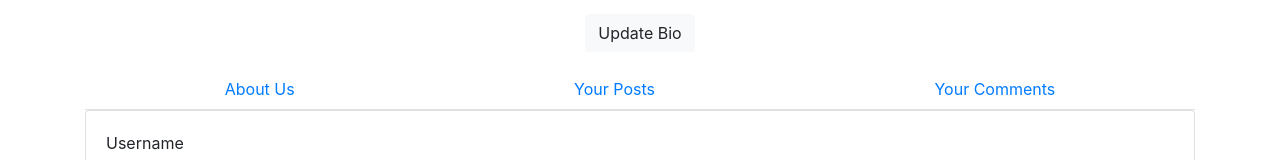
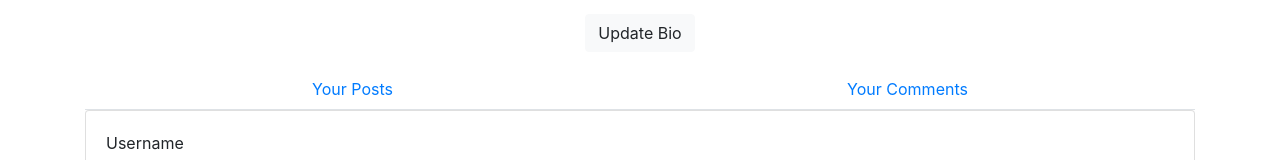
Before and after one commit to darrencaldwell/Federated-Social-Media-Group-Project, a React (Create React App) app in the folder frontend/: page /account in a window 1280 px wide. Shown: the part 297-457 px from the top of the page. Built offline with nearby package versions, Linux system fonts and the light colour scheme; no server answers.

Commit message:
minor: remove uncessary about us and other commented out code

```diff
--- a/frontend/src/pages/Account.js
+++ b/frontend/src/pages/Account.js
@@ -22,7 +22,9 @@ class Account extends React.Component {
                     userInfo: res.data
                 })
             }).catch(err => {
-            // alert("something went wrong")
+            if (err.response) {
+                alert(err.response.message())
+            }
         })
     }
 
@@ -40,7 +42,7 @@ class Account extends React.Component {
                     username: this.state.userInfo.username,
                     description: this.description
                 })
-                alert("Successfully updated!")
+                alert("Successfully updated bio!")
             }).catch(err => {
                 if (err.response) {
                     alert(err.response.message())
@@ -102,9 +104,6 @@ class Account extends React.Component {
 
                 <Nav fill variant="tabs" defaultActiveKey="/">
                     <Nav.Item>
-                        <Nav.Link as={Link} to='/'>About Us</Nav.Link>
-                    </Nav.Item>
-                    <Nav.Item>
                         <Nav.Link as={Link} to='/userposts'>Your Posts</Nav.Link>
                     </Nav.Item>
                     <Nav.Item>
@@ -119,14 +118,12 @@ class Account extends React.Component {
                                 <Form.Control type="text" placeholder={this.state.userInfo.username}
                                               onChange={e => this.username = e.target.value}/>
 
-                                {/*<Button variant="light" type="submit">Update Username</Button>*/}
                                 <InputGroup.Append>
                                     <Button variant="light" type="submit">Update Username</Button>
                                 </InputGroup.Append>
                             </InputGroup>
 
 
-                            {/*<Button variant="light" type="submit">Update Username</Button>*/}
                         </Form>
 
                         {' '}
@@ -137,24 +134,8 @@ class Account extends React.Component {
                              <ListGroup.Item>Email: {this.state.userInfo.email}</ListGroup.Item>
                              <ListGroup.Item>Date joined: {date.toLocaleString()}</ListGroup.Item>
                         </ListGroup>
-                        {/*<Card.Text>*/}
-                        {/*    First name: {this.state.userInfo.firstName}*/}
-                        {/*</Card.Text>*/}
-                        {/*<Card.Text>*/}
-                        {/*    Last name: {this.state.userInfo.lastName}*/}
-                        {/*</Card.Text>*/}
-                        {/*<Card.Text>*/}
-                        {/*    User id: {localStorage.getItem('userId')}*/}
-                        {/*</Card.Text>*/}
-                        {/*<Card.Text>*/}
-                        {/*    Email: {this.state.userInfo.email}*/}
-                        {/*</Card.Text>*/}
-                        {/*<Card.Text>*/}
-                        {/*    Joined: {date.toLocaleString()}*/}
-                        {/*</Card.Text>*/}
                         <Nav fill variant="tabs" defaultActiveKey="/">
                             <Nav.Item>
-                                {/*<Link as={Link} variant-"light" to='/'>Return home</.Link>*/}
                                 <Link to={'/'}><Button variant='light' as="input" type="button"
                                                        value="Return home"/>{' '}</Link>
                             </Nav.Item>
```
Also changed, not shown: frontend/src/pages/AboutUs.js (deleted, +0 -11 lines), frontend/src/pages/UserAccount.js (+1 -18 lines).
